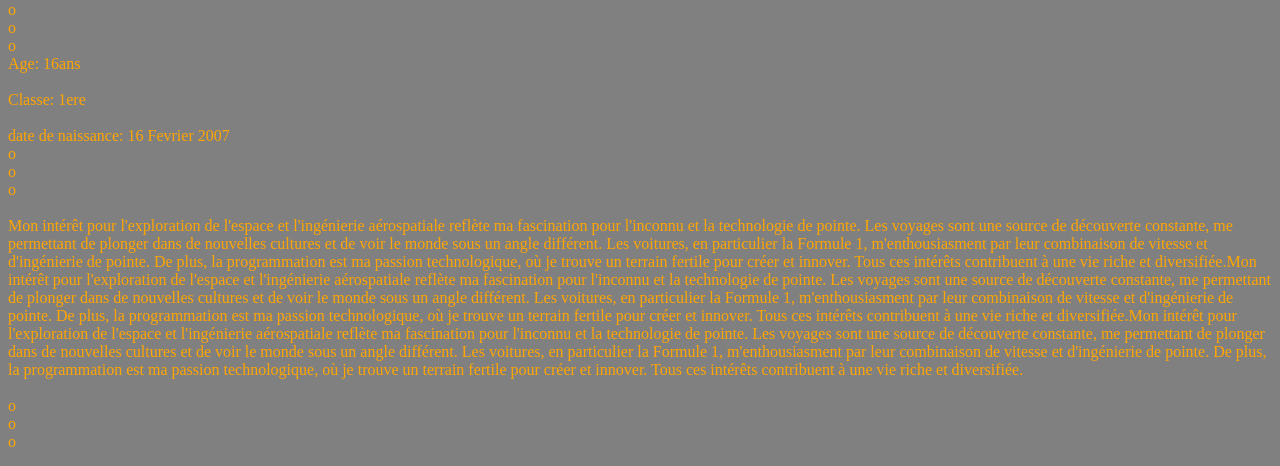
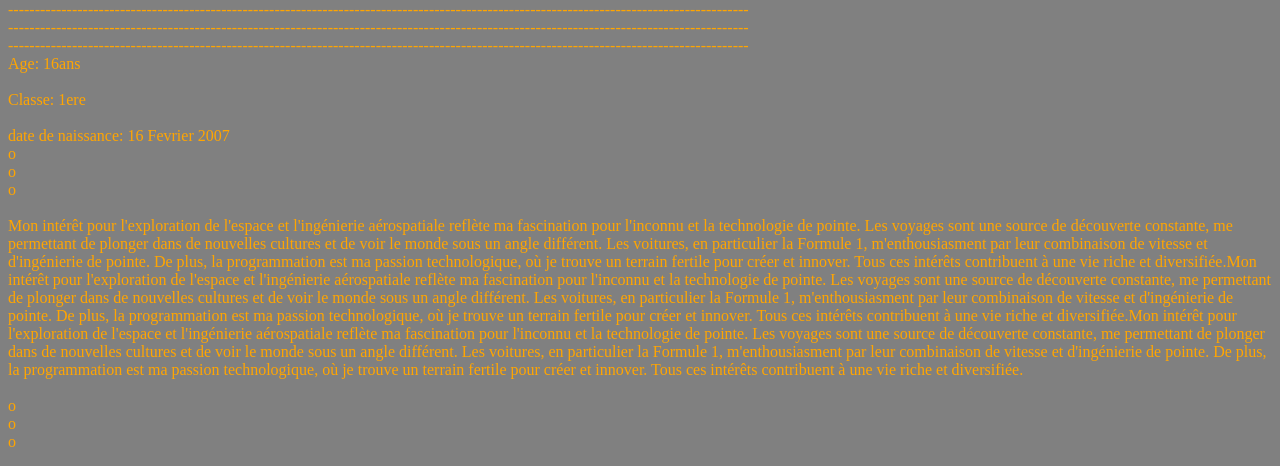
Before and after one commit to JeremyHudon/My-NSI-work, a plain HTML site: page index.html in a window 1280 px wide. Shown: the part 298-764 px from the top of the page. Drawn offline with Linux system fonts and the light colour scheme; grey boxes are pictures that could not be loaded.

Commit message:
Update index.html

```diff
--- a/index.html
+++ b/index.html
@@ -9,11 +9,11 @@
         <h1>mon cv</h1>
     <p> <img src="https://github.com/JeremyHudon/practice2/assets/146172679/7ad0e986-0be8-4425-b26d-3dfbd921eae0" alt="" width="20%" height="20%"><br>
 
-o<br>
+-------------------------------------------------------------------------------------------------------------------------------------------<br>
 
-o<br>
+-------------------------------------------------------------------------------------------------------------------------------------------<br>
 
-o<br>
+-------------------------------------------------------------------------------------------------------------------------------------------<br>
 
 Age: 16ans<br>
 <br>
```
